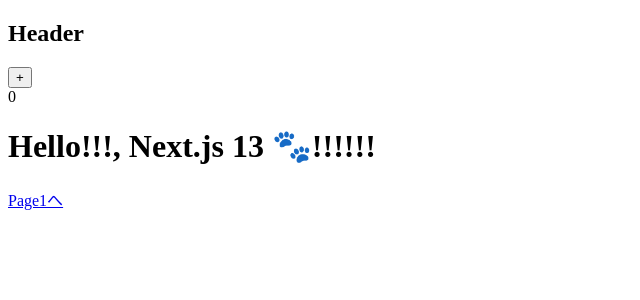
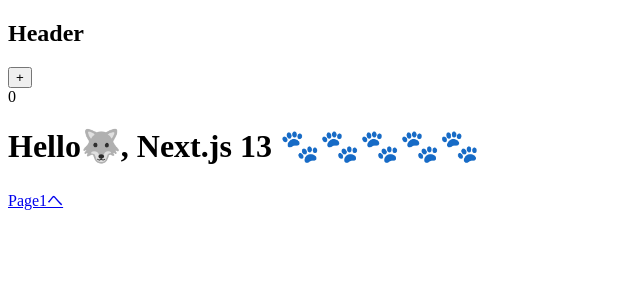
Before and after one commit to stovecbr/next13-tutorial2, a Next.js app: page / in a window 1280 px wide. Shown: the top 300 px of the page, without its empty margins (0-640 px from the left). Built offline with nearby package versions, Linux system fonts and the light colour scheme.

Commit message:
デプロイテスト

```diff
--- a/app/page.tsx
+++ b/app/page.tsx
@@ -8,7 +8,7 @@
 export default function Page() {
   return (
     <>
-      <h1>Hello!!!, Next.js 13 🐾!!!!!!</h1>
+      <h1>Hello🐺, Next.js 13 🐾🐾🐾🐾🐾</h1>
       <Link href="/page1">Page1へ</Link>
     </>
   );
```
